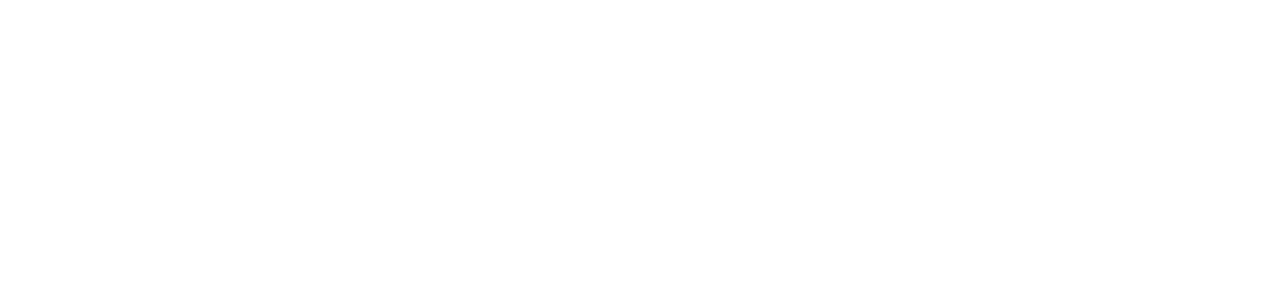
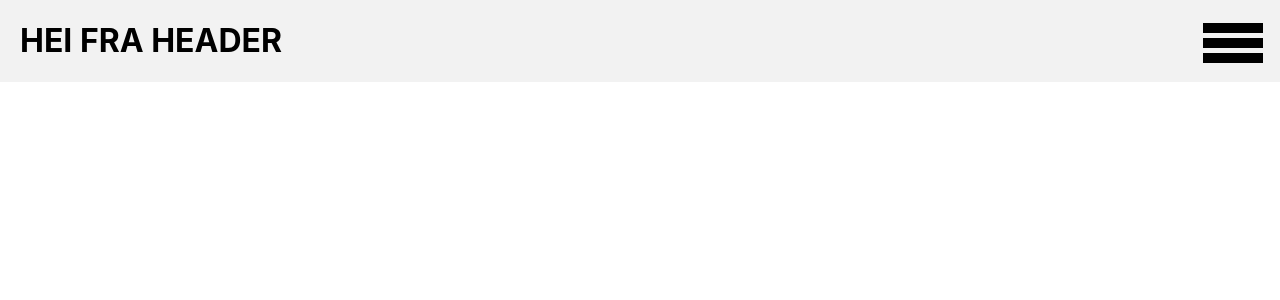
Before and after one commit to Casperfeng/it2810-prosjekt2, a React (Create React App) app: page / in a window 1280 px wide. Shown: the top 300 px of the page. Built offline with nearby package versions, Linux system fonts and the light colour scheme.

Commit message:
finish header with burgermenu trigger

```diff
--- a/package.json
+++ b/package.json
@@ -5,7 +5,8 @@
   "dependencies": {
     "react": "^16.9.0",
     "react-dom": "^16.9.0",
-    "react-scripts": "3.1.1"
+    "react-scripts": "3.1.1",
+    "styled-components": "^4.3.2"
   },
   "scripts": {
     "start": "react-scripts start",
--- a/src/App.js
+++ b/src/App.js
@@ -1,9 +1,13 @@
 import React from 'react';
 import './App.css';
+
+import Header from './components/Header/Header';
+
 
 function App() {
   return (
     <div className="App">
+      <Header />
     </div>
   );
 }
--- /dev/null
+++ b/src/components/Header/Header.css
@@ -0,0 +1,9 @@
+.header {
+  display: flex;
+  justify-content: space-between;
+  background: #f2f2f2;
+}
+
+.title {
+  margin-left: 20px;
+}
--- /dev/null
+++ b/src/components/Header/Header.js
@@ -0,0 +1,14 @@
+import React from 'react'
+import './Header.css';
+
+import Menu from './Menu/Menu';
+
+
+export default function Header() {
+  return (
+    <header className='header'>
+      <h1 className='title'>HEI FRA HEADER</h1>
+      <Menu />
+    </header>
+  )
+}
--- /dev/null
+++ b/src/components/Header/Menu/BurgerMenu/BurgerMenu.css
@@ -0,0 +1,26 @@
+.burgermenu {
+  z-index: 150;
+  display: flex;
+  flex-direction: column;
+  justify-content: center;
+}
+
+.bar {
+  transition: 0.3s;
+  margin-top: 5px;
+  background-color: black;
+  width: 60px;
+  height: 10px;
+}
+
+.event1{
+  transform: rotate(-45deg) translate(-10px, 10px);
+}
+
+.event2{
+  opacity: 0;
+}
+
+.event3{
+  transform: rotate(45deg) translate(-10px, -10px);
+}
--- /dev/null
+++ b/src/components/Header/Menu/BurgerMenu/BurgerMenu.js
@@ -0,0 +1,14 @@
+import React from 'react'
+import './BurgerMenu.css';
+
+export default function BurgerMenu(props) {
+  //brukes til å 'triggere' burgermeny animasjonen
+  const triggerAnimation = props.clicked ? 'event' : '';
+  return (
+    <div className='burgermenu'>
+      <div className={`bar ${triggerAnimation}1`} />
+      <div className={`bar ${triggerAnimation}2`} />
+      <div className={`bar ${triggerAnimation}3`} />
+    </div>
+  )
+}
--- /dev/null
+++ b/src/components/Header/Menu/Menu.css
@@ -0,0 +1,5 @@
+.menu {
+  display: flex;
+  width: 77px;
+  cursor: pointer;
+}
--- /dev/null
+++ b/src/components/Header/Menu/Menu.js
@@ -0,0 +1,14 @@
+import React, { useState } from 'react'
+import BurgerMenu from './BurgerMenu/BurgerMenu';
+import SideNav from './SideNav/SideNav';
+import './Menu.css';
+
+export default function Menu(props) {
+  const [clicked, setClicked] = useState(false);
+  return (
+    <div className='menu' onClick={() => setClicked(!clicked)}>
+      <BurgerMenu clicked={clicked} />
+      {clicked && <SideNav />}
+    </div>
+  )
+}
--- /dev/null
+++ b/src/components/Header/Menu/SideNav/SideNav.css
@@ -0,0 +1,9 @@
+.sidenav {
+  z-index: 99;
+  background-color: grey;
+  position: absolute;
+  right: 0;
+  overflow: auto;
+  width: 500px;
+  height: 100%;
+}
--- /dev/null
+++ b/src/components/Header/Menu/SideNav/SideNav.js
@@ -0,0 +1,10 @@
+import React from 'react'
+import './SideNav.css';
+
+export default function SideNav(props) {
+  return (
+    <div className='sidenav'>
+
+    </div>
+  )
+}
```
Also changed, not shown: 1 other file (tests, documents, lock files or other folders).
